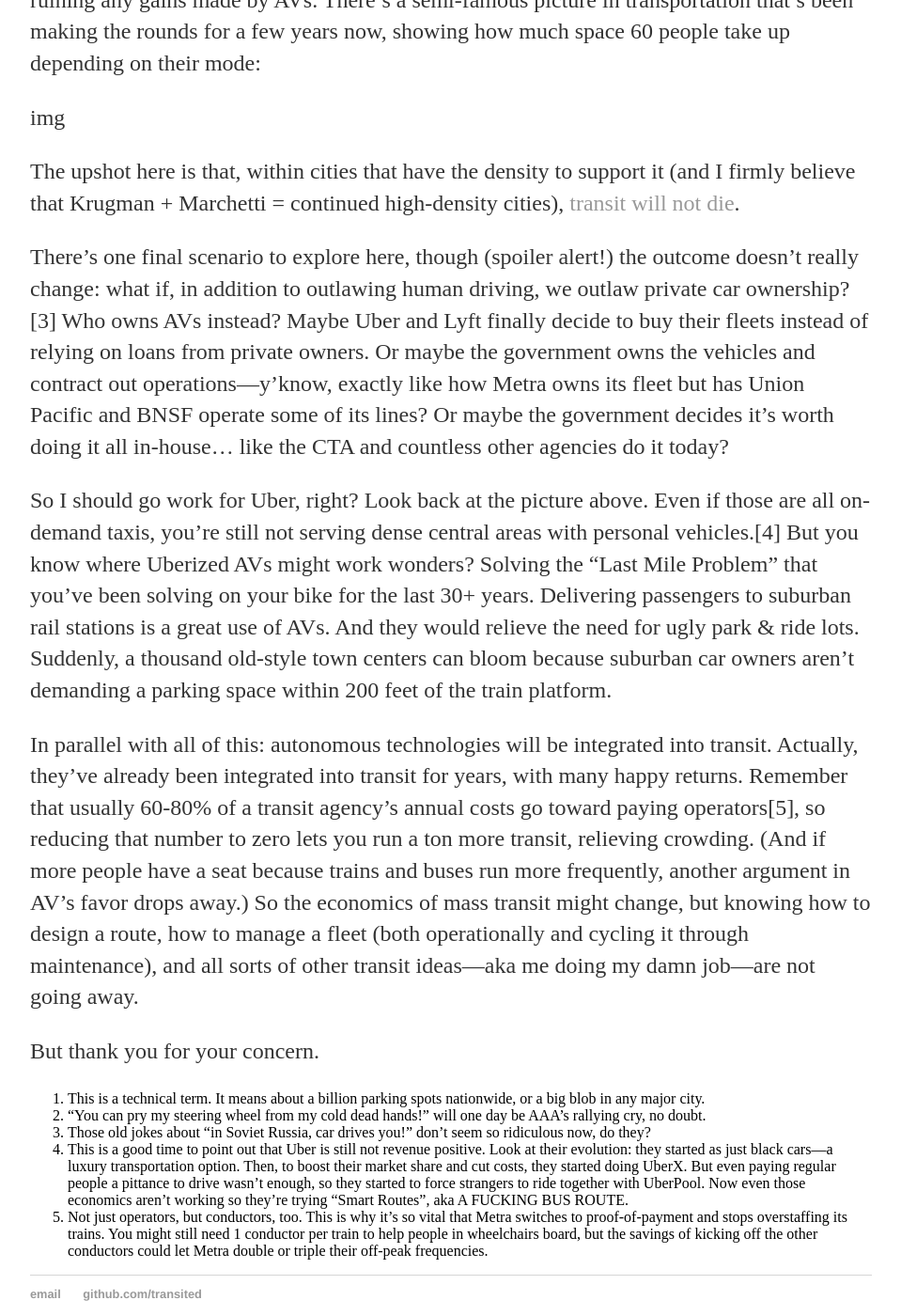
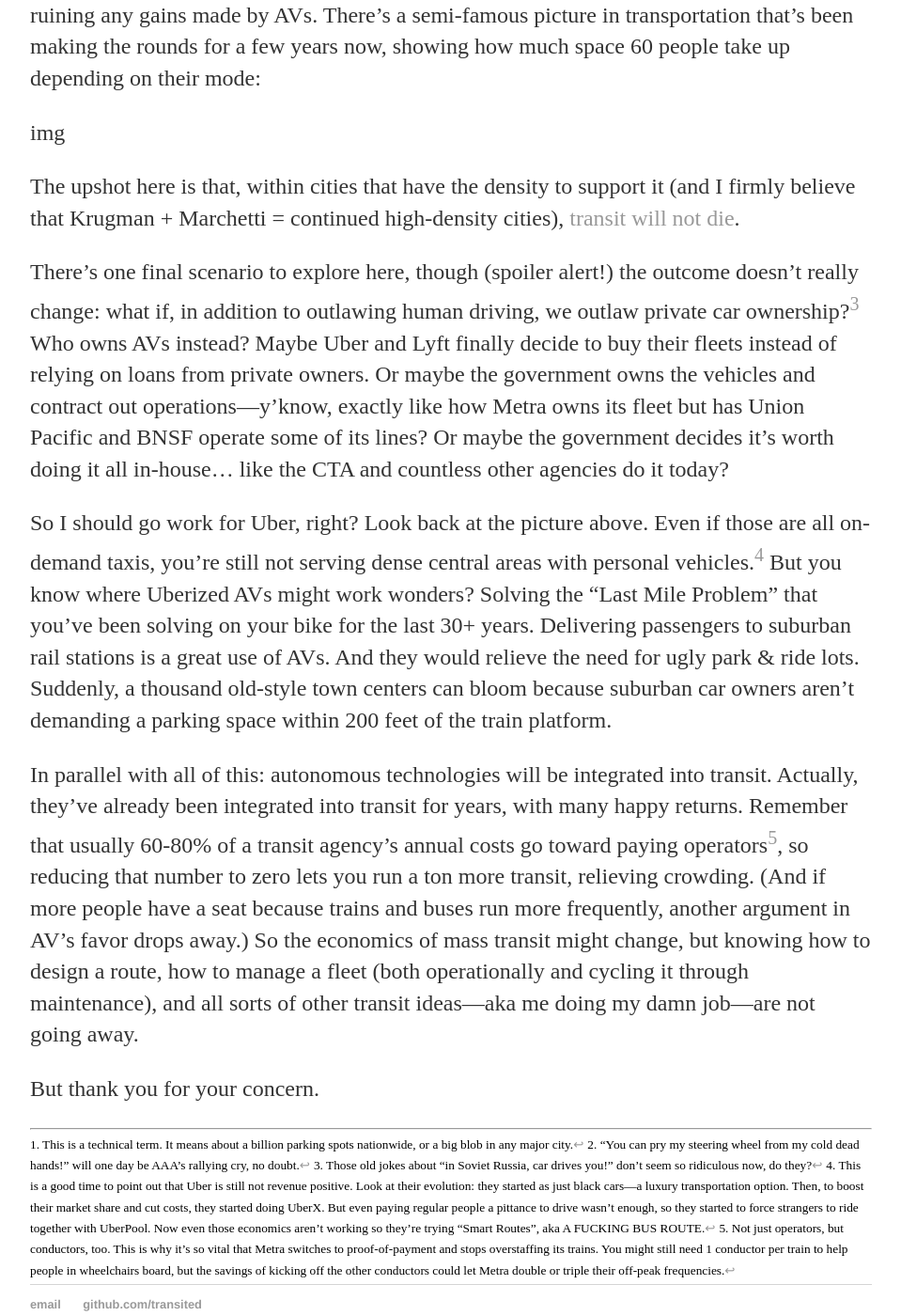
Before and after one commit to transited/transited.github.io, a Jekyll site: the page built from transit-will-not-die.html, in a window 1280 px wide and 1400 px high, scrolled down 2378 px. Shown: the whole window at 94% size, without its empty margins (160-1119 px from the left). Built offline with Jekyll 4.4.1, drawn with Linux system fonts in a browser that asks for light colours; some of the changed text lies outside the part shown.

Commit message:
Update transit-will-not-die.html
footnotes added

```diff
--- a/transit-will-not-die.html
+++ b/transit-will-not-die.html
@@ -9,24 +9,23 @@ title: Transit Will Not Die
   <p>There are a lot of things going on <a href="http://www.newsweek.com/2016/01/22/driverless-cars-and-future-getting-around-415405.html">here</a>. Let me see if I can tackle this in some kind of order. I’ll use Chicago/Evanston for my examples, but geometry and physics are universal. I’m not going to get into the tech of how close we really are to widespread use of autonomous vehicles (AVs)—it’s sort of immaterial to the question, and I don’t know enough to say anything either way.</p>
   <p>Something to keep in mind is that even though telecommuting continues to be on the rise, central cities are not going anywhere—we’re social animals, face-to-face is still how business gets done, and Paul Krugman’s Nobel for <a href="https://en.wikipedia.org/wiki/Economies_of_agglomeration">agglomeration economies</a> isn’t going to be rescinded. Therefore, there’s still going to be a rush hour full of people trying to get downtown. And while an AV with wifi might let you work on your way to work, I have it on good authority (from Eitan and every other person who takes a tech shuttle to work in the South Bay) that a 60/90/120 minute commute (each way!) is soul-crushing, no matter how cushy the ride is—<a href="https://en.wikipedia.org/wiki/Marchetti%27s_constant">Marchetti’s Constant holds</a>.</p>
   <p>So let’s play out a few scenarios for how AVs are adopted by the public at-large.</p>
-  <p>One scenario looks a lot like today, but personal cars are replaced with AVs. Everyone in Evanston still has a car or two in their garage. People in Lake View have their cars drop them off in front of their building, then let it go circle for street parking without them. You’ve already noticed a problem: we still need a fuckton[1] of parking. And, if we continue to <a href="http://www.nytimes.com/2010/08/15/business/economy/15view.html">fail to price parking adequately</a>, cars are still circling, and we’re not lowering our vehicle miles traveled (VMT), so we’re still boiling the planet.</p>
+  <p>One scenario looks a lot like today, but personal cars are replaced with AVs. Everyone in Evanston still has a car or two in their garage. People in Lake View have their cars drop them off in front of their building, then let it go circle for street parking without them. You’ve already noticed a problem: we still need a fuckton<sup><a href="#fn1" id="ref1">1</a></sup> of parking. And, if we continue to <a href="http://www.nytimes.com/2010/08/15/business/economy/15view.html">fail to price parking adequately</a>, cars are still circling, and we’re not lowering our vehicle miles traveled (VMT), so we’re still boiling the planet.</p>
   <p>Or maybe public parking lots are scaled down, because each car doesn’t need multiple parking spaces—it just goes home when it’s not needed, and can be fetched at any time. For instance, the parking lot at Ryan Field can go away—Metra riders at Central St can be dropped off at the station, then the car will go back home, and then come back to pick people up in the afternoon. Congratulations, you’ve just doubled VMT—and unless we massively convert to electric cars powered by a renewable-sourced power grid, you’re still <a href="http://www.nytimes.com/interactive/2016/01/20/science/earth/hottest-year-graphic.html">boiling the planet</a>.</p>
   <p>In this scenario, Uber and Lyft persist. Maybe they finally start owning their own fleets, or maybe people loan their cars to the on-demand fleet when they’re not in use. For one thing, you still end up with surge pricing—car owners aren’t going to loan their cars to Uber while they’re commuting to work, or coming home after a Blackhawks game. For another, what about all the people who either can’t or won’t own a car? I’m assuming the adoption of AVs doesn’t repeal Title VI, right?</p>
-  <p>Now, this scenario is fine for rich people who can own their own AVs and slightly less-rich people who can afford Uber. What about people who need a car, but can’t afford an AV (but can afford a regular, human-driven car) or enjoy driving themselves?[2] Unless and until every single car on the road is an AV, you’re not gaining any efficiencies on the roads in terms of throughput. As long as that’s the case, you still have traffic jams, car crashes, and all the other assorted shittiness that encourages transit, walking, and bicycling over driving.</p>
+  <p>Now, this scenario is fine for rich people who can own their own AVs and slightly less-rich people who can afford Uber. What about people who need a car, but can’t afford an AV (but can afford a regular, human-driven car) or enjoy driving themselves?<sup><a href="#fn2" id="ref2">2</a></sup> Unless and until every single car on the road is an AV, you’re not gaining any efficiencies on the roads in terms of throughput. As long as that’s the case, you still have traffic jams, car crashes, and all the other assorted shittiness that encourages transit, walking, and bicycling over driving.</p>
   <p>So let’s say you’re able to overcome AAA, and suddenly every single car (and don’t forget buses, freight trucks, construction pickups, etc) on the road is a safe, reliable AV. At the absolute high-end—with every car going 60mph and following the car in front of it within 4-5 feet—highways get 8x more throughput. Sweet! And at some point those cars get off the highway. Not so sweet. They are plunged into an urban street grid where blocks are 400 feet long and the lights cycle from red to green every 40 seconds—because you still have pedestrians who need to cross the street. These cars are not going 60mph—acceleration is difficult, and conservation of momentum’s still a bitch in a crash—and your throughput massively drops. If you’re lucky, you’re looking at a 1.5-2x increase in throughput—and maybe not even that, if everyone expects door-to-door service, creating loading zones on both curbs of every street at rush hour. (The Newsweek article’s “Pre-school Parking Lots” scenario sounds pretty awful right about now.) And if your regular streets aren’t more efficient, you’re going to get backups as those 8x (or 4x, or even 2x) cars that were on the highway try to get off—and those backups will spill onto the highway, eroding that original 8x. (Think about how this plays out at the corner of Ohio & Orleans. If the Ohio spur from the Kennedy wasn’t a mile long, the traffic waiting at the light would spill onto the Kennedy.)</p>
   <p>Unless cars are remade to be massively smaller (like, say, the size of a bicycle), geometry is ruining any gains made by AVs. There’s a semi-famous picture in transportation that’s been making the rounds for a few years now, showing how much space 60 people take up depending on their mode:</p>
   <p>img</p>
   <p>The upshot here is that, within cities that have the density to support it (and I firmly believe that Krugman + Marchetti = continued high-density cities), <a href="http://humantransit.org/2014/11/no-autonomous-cars-will-not-abolish-transit-in-dense-cities.html">transit will not die</a>.</p>
-  <p>There’s one final scenario to explore here, though (spoiler alert!) the outcome doesn’t really change: what if, in addition to outlawing human driving, we outlaw private car ownership?[3] Who owns AVs instead? Maybe Uber and Lyft finally decide to buy their fleets instead of relying on loans from private owners. Or maybe the government owns the vehicles and contract out operations—y’know, exactly like how Metra owns its fleet but has Union Pacific and BNSF operate some of its lines? Or maybe the government decides it’s worth doing it all in-house… like the CTA and countless other agencies do it today?</p>
-    <p>So I should go work for Uber, right? Look back at the picture above. Even if those are all on-demand taxis, you’re still not serving dense central areas with personal vehicles.[4] But you know where Uberized AVs might work wonders? Solving the “Last Mile Problem” that you’ve been solving on your bike for the last 30+ years. Delivering passengers to suburban rail stations is a great use of AVs. And they would relieve the need for ugly park & ride lots. Suddenly, a thousand old-style town centers can bloom because suburban car owners aren’t demanding a parking space within 200 feet of the train platform.</p>
-  <p>In parallel with all of this: autonomous technologies will be integrated into transit. Actually, they’ve already been integrated into transit for years, with many happy returns. Remember that usually 60-80% of a transit agency’s annual costs go toward paying operators[5], so reducing that number to zero lets you run a ton more transit, relieving crowding. (And if more people have a seat because trains and buses run more frequently, another argument in AV’s favor drops away.) So the economics of mass transit might change, but knowing how to design a route, how to manage a fleet (both operationally and cycling it through maintenance), and all sorts of other transit ideas—aka me doing my damn job—are not going away.</p>
+  <p>There’s one final scenario to explore here, though (spoiler alert!) the outcome doesn’t really change: what if, in addition to outlawing human driving, we outlaw private car ownership?<sup><a href="#fn3" id="ref3">3</a></sup> Who owns AVs instead? Maybe Uber and Lyft finally decide to buy their fleets instead of relying on loans from private owners. Or maybe the government owns the vehicles and contract out operations—y’know, exactly like how Metra owns its fleet but has Union Pacific and BNSF operate some of its lines? Or maybe the government decides it’s worth doing it all in-house… like the CTA and countless other agencies do it today?</p>
+    <p>So I should go work for Uber, right? Look back at the picture above. Even if those are all on-demand taxis, you’re still not serving dense central areas with personal vehicles.<sup><a href="#fn4" id="ref4">4</a></sup> But you know where Uberized AVs might work wonders? Solving the “Last Mile Problem” that you’ve been solving on your bike for the last 30+ years. Delivering passengers to suburban rail stations is a great use of AVs. And they would relieve the need for ugly park & ride lots. Suddenly, a thousand old-style town centers can bloom because suburban car owners aren’t demanding a parking space within 200 feet of the train platform.</p>
+  <p>In parallel with all of this: autonomous technologies will be integrated into transit. Actually, they’ve already been integrated into transit for years, with many happy returns. Remember that usually 60-80% of a transit agency’s annual costs go toward paying operators<sup><a href="#fn5" id="ref5">5</a></sup>, so reducing that number to zero lets you run a ton more transit, relieving crowding. (And if more people have a seat because trains and buses run more frequently, another argument in AV’s favor drops away.) So the economics of mass transit might change, but knowing how to design a route, how to manage a fleet (both operationally and cycling it through maintenance), and all sorts of other transit ideas—aka me doing my damn job—are not going away.</p>
   <p>But thank you for your concern.</p>
-
-  <ol>
-    <li> This is a technical term. It means about a billion parking spots nationwide, or a big blob in any major city.</li>
-    <li> “You can pry my steering wheel from my cold dead hands!” will one day be AAA’s rallying cry, no doubt.</li>
-    <li> Those old jokes about “in Soviet Russia, car drives you!” don’t seem so ridiculous now, do they?</li>
-    <li> This is a good time to point out that Uber is still not revenue positive. Look at their evolution: they started as just black cars—a luxury transportation option. Then, to boost their market share and cut costs, they started doing UberX. But even paying regular people a pittance to drive wasn’t enough, so they started to force strangers to ride together with UberPool. Now even those economics aren’t working so they’re trying “Smart Routes”, aka A FUCKING BUS ROUTE.</li>
-    <li> Not just operators, but conductors, too. This is why it’s so vital that Metra switches to proof-of-payment and stops overstaffing its trains. You might still need 1 conductor per train to help people in wheelchairs board, but the savings of kicking off the other conductors could let Metra double or triple their off-peak frequencies.</li>
+  <hr></hr>
+<sup id="fn1">1. This is a technical term. It means about a billion parking spots nationwide, or a big blob in any major city.<a href="#ref1" title="Jump back to footnote 1 in the text.">↩</a></sup>
+<sup id="fn2">2. “You can pry my steering wheel from my cold dead hands!” will one day be AAA’s rallying cry, no doubt.<a href="#ref2" title="Jump back to footnote 2 in the text.">↩</a></sup>
+<sup id="fn3">3. Those old jokes about “in Soviet Russia, car drives you!” don’t seem so ridiculous now, do they?<a href="#ref3" title="Jump back to footnote 3 in the text.">↩</a></sup>
+<sup id="fn4">4. This is a good time to point out that Uber is still not revenue positive. Look at their evolution: they started as just black cars—a luxury transportation option. Then, to boost their market share and cut costs, they started doing UberX. But even paying regular people a pittance to drive wasn’t enough, so they started to force strangers to ride together with UberPool. Now even those economics aren’t working so they’re trying “Smart Routes”, aka A FUCKING BUS ROUTE.<a href="#ref4" title="Jump back to footnote 4 in the text.">↩</a></sup>
+<sup id="fn5">5. Not just operators, but conductors, too. This is why it’s so vital that Metra switches to proof-of-payment and stops overstaffing its trains. You might still need 1 conductor per train to help people in wheelchairs board, but the savings of kicking off the other conductors could let Metra double or triple their off-peak frequencies.<a href="#ref5" title="Jump back to footnote 5 in the text.">↩</a></sup>
 
 </div><!-- /.blurb -->
```
